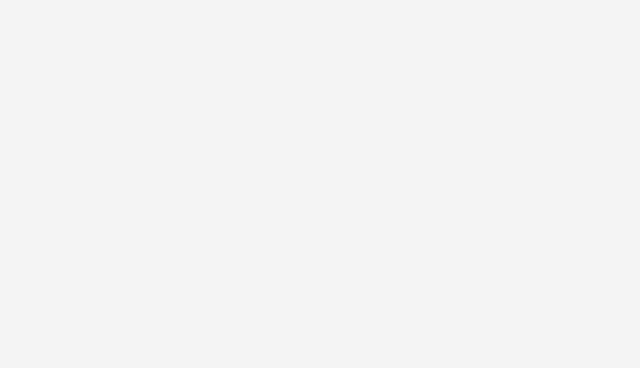
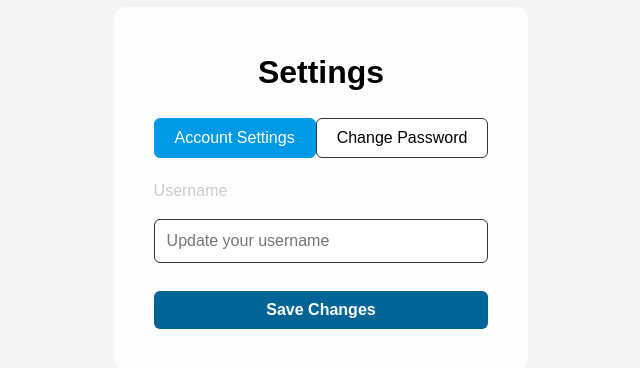
Before and after one commit to iiyadh/Online-Notes, a React (Vite) app in the folder front/: page /settings in a window 1280 px wide. Before the commit this address had no page. Shown: the part 212-580 px from the top of the page, without its empty margins (319-959 px from the left). Built offline with nearby package versions, Linux system fonts and the light colour scheme.

Commit message:
add settings Page

```diff
--- a/front/src/App.jsx
+++ b/front/src/App.jsx
@@ -3,7 +3,8 @@ import './index.scss';
 import './App.scss';
 import SignUp from './components/Sign/SignUp'
 import Login from './components/Sign/Login'
-import NotesApp from './components/Notes/NotesApp'
+import NotesApp from './components/Notes/NotesApp';
+import SettingsPage from './components/Settings/SettingsPage';
 import { BrowserRouter as Router, Routes, Route } from 'react-router-dom';
 import ResetPassword from './components/Sign/ResetPassword'
 import { ToastContainer } from 'react-toastify';
@@ -19,6 +20,7 @@ function App() {
         <Route path="/login" element={<Login />} />
         <Route path='/reset-password' element={<ResetPassword/>}></Route>
         <Route path='/dashboard' element={<NotesApp/>}></Route>
+        <Route path='/settings' element={<SettingsPage/>}></Route>
       </Routes>
       <ToastContainer
         position="top-right"
--- /dev/null
+++ b/front/src/components/Settings/SettingsPage.jsx
@@ -0,0 +1,68 @@
+import React, { useState } from 'react';
+import './styles/SettingsPage.scss';
+
+const SettingsPage = () => {
+  const [activeTab, setActiveTab] = useState('account');
+
+  const renderContent = () => {
+    switch (activeTab) {
+      case 'account':
+        return (
+          <form className="settings-form">
+            <div className="form-group">
+              <label htmlFor="username">Username</label>
+              <input type="text" id="username" placeholder="Update your username" />
+            </div>
+            <button type="submit" className="btn-primary">
+              Save Changes
+            </button>
+          </form>
+        );
+      case 'password':
+        return (
+          <form className="settings-form">
+            <div className="form-group">
+              <label htmlFor="currentPassword">Current Password</label>
+              <input type="password" id="currentPassword" placeholder="Enter your current password" />
+            </div>
+            <div className="form-group">
+              <label htmlFor="newPassword">New Password</label>
+              <input type="password" id="newPassword" placeholder="Enter your new password" />
+            </div>
+            <div className="form-group">
+              <label htmlFor="confirmPassword">Confirm New Password</label>
+              <input type="password" id="confirmPassword" placeholder="Confirm your new password" />
+            </div>
+            <button type="submit" className="btn-primary">
+              Change Password
+            </button>
+          </form>
+        );
+      default:
+        return null;
+    }
+  };
+
+  return (
+    <div className="settings-container">
+      <h1 className="settings-title">Settings</h1>
+      <div className="settings-menu">
+        <button
+          className={`menu-item ${activeTab === 'account' ? 'active' : ''}`}
+          onClick={() => setActiveTab('account')}
+        >
+          Account Settings
+        </button>
+        <button
+          className={`menu-item ${activeTab === 'password' ? 'active' : ''}`}
+          onClick={() => setActiveTab('password')}
+        >
+          Change Password
+        </button>
+      </div>
+      <div className="settings-content">{renderContent()}</div>
+    </div>
+  );
+};
+
+export default SettingsPage;
--- /dev/null
+++ b/front/src/components/Settings/styles/SettingsPage.scss
@@ -0,0 +1,94 @@
+.settings-container {
+    padding: 40px;
+    max-width: 700px;
+    margin: 0 auto;
+    background-color: #ffffffd3;
+    border-radius: 12px;
+    box-shadow: 0 4px 10px rgba(255, 255, 255, 0.3);
+    color: #cccccc;
+
+    .settings-title {
+      text-align: center;
+      font-size: 2rem;
+      color: #000000;
+      margin-bottom: 20px;
+    }
+
+    .settings-menu {
+      display: flex;
+      justify-content: space-around;
+      margin-bottom: 20px;
+
+      .menu-item {
+        background: #ffffff;
+        color: #000000;
+        padding: 10px 20px;
+        border: 1px solid #333333;
+        border-radius: 6px;
+        cursor: pointer;
+        transition: all 0.3s ease;
+
+        &:hover {
+          background: #006496;
+          color: #ffffff;
+        }
+
+        &.active {
+          background: #0099e6;
+          color: #ffffff;
+          border-color: #0099e6;
+        }
+      }
+    }
+
+    .settings-content {
+      .settings-form {
+        display: flex;
+        flex-direction: column;
+        gap: 20px;
+
+        .form-group {
+          display: flex;
+          flex-direction: column;
+          gap: 8px;
+
+          label {
+            font-size: 1rem;
+            font-weight: 500;
+            color: #cccccc;
+          }
+
+          input {
+            padding: 12px;
+            font-size: 1rem;
+            border: 1px solid #333333;
+            border-radius: 6px;
+            background-color: #ffffff;
+            color: #000000;
+
+            &:focus {
+              outline: none;
+              border-color: #0099e6;
+              box-shadow: 0 0 4px #0099e6;
+            }
+          }
+        }
+
+        .btn-primary {
+          background: #006496;
+          color: #ffffff;
+          padding: 10px 15px;
+          border: none;
+          border-radius: 6px;
+          cursor: pointer;
+          font-size: 1rem;
+          font-weight: bold;
+          transition: background 0.3s ease;
+
+          &:hover {
+            background: #0099e6;
+          }
+        }
+      }
+    }
+  }
```
